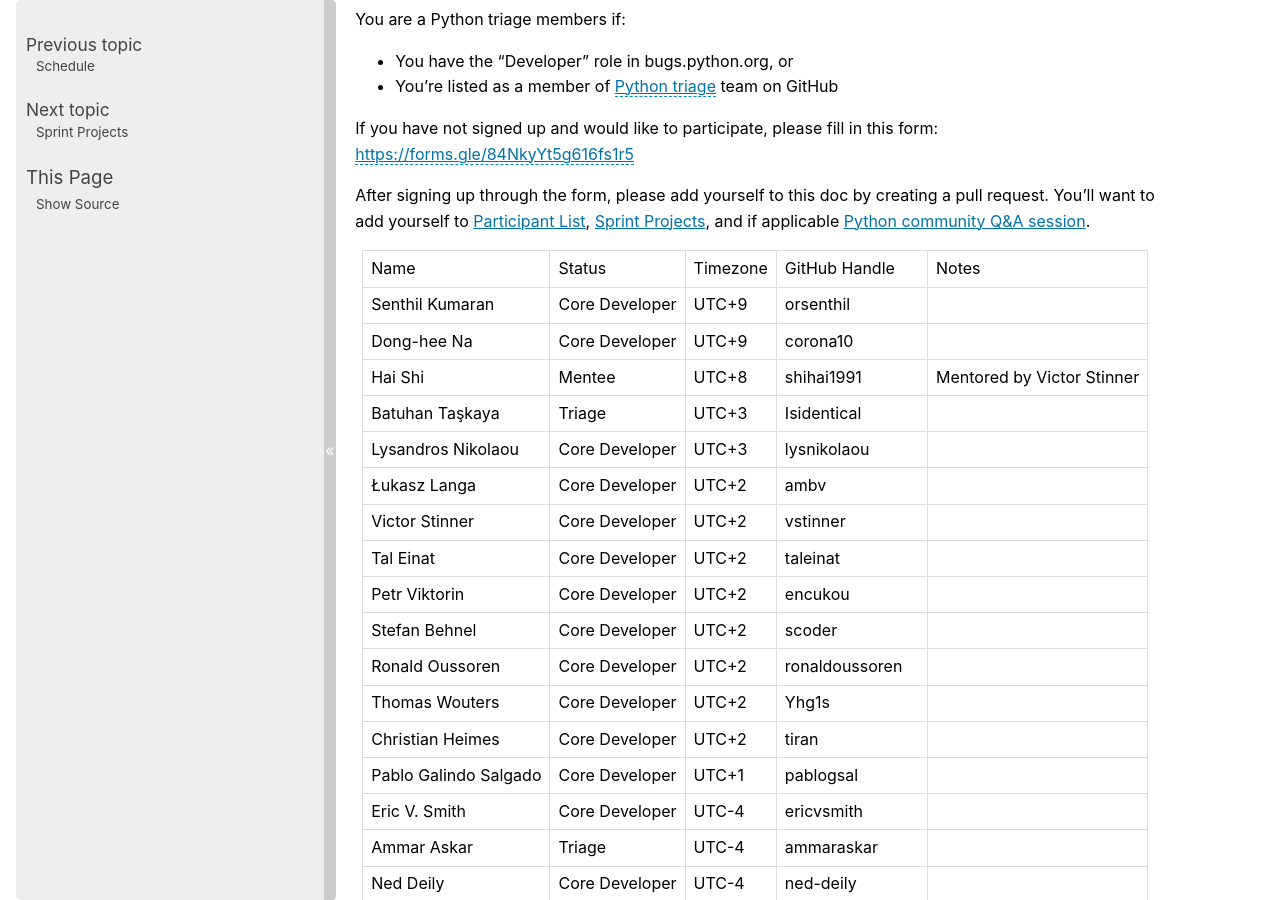
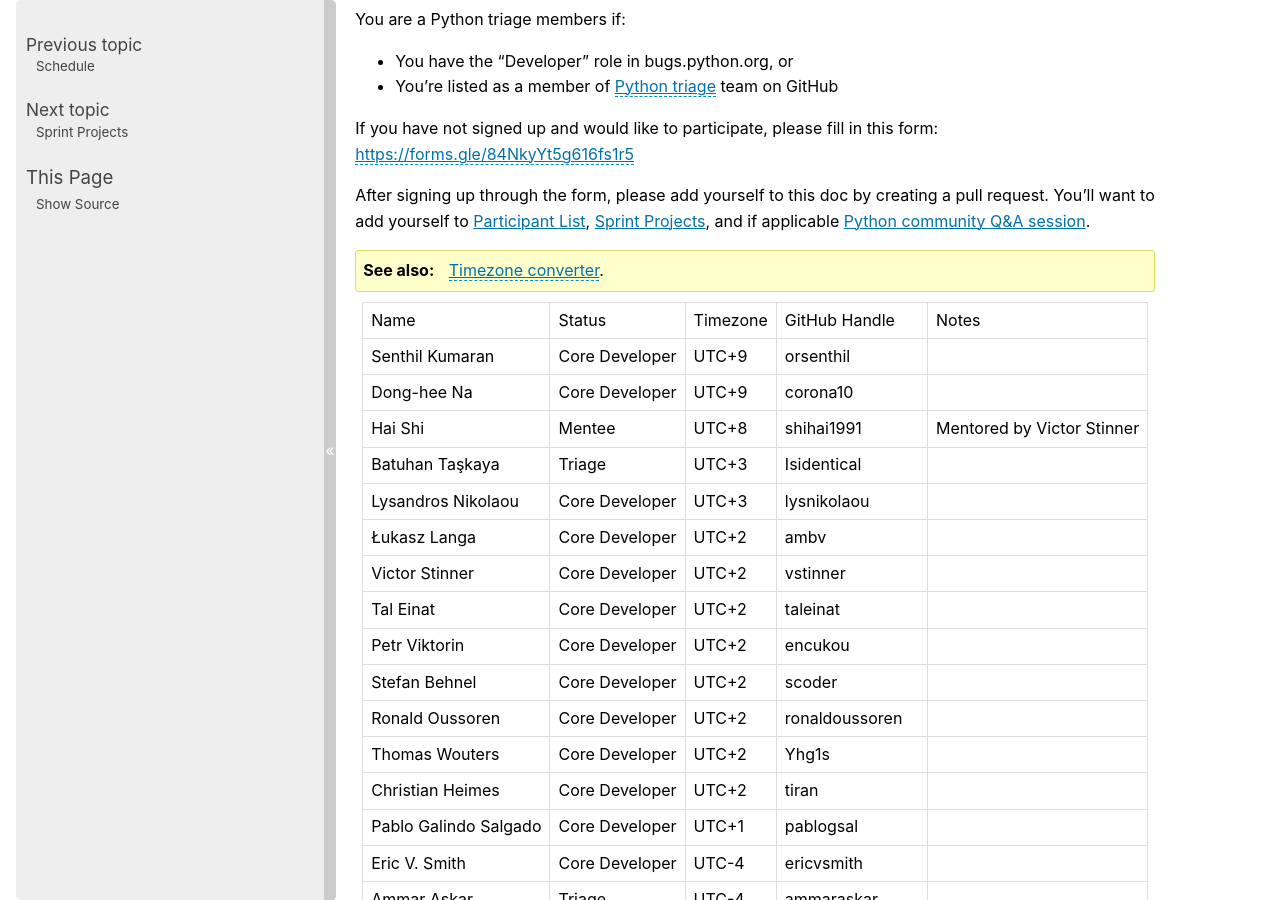
Before and after one commit to python/core-sprint, a Sphinx documentation site: the page built from docs/participants.rst, in a window 1280 px wide and 900 px high, scrolled down 412 px. Built offline with Sphinx 7.4.7, drawn with Linux system fonts in a browser that asks for light colours.

Commit message:
Add link to timezone converter (#30)

```diff
--- a/docs/participants.rst
+++ b/docs/participants.rst
@@ -33,6 +33,10 @@
 After signing up through the form, please add yourself to this doc by
 creating a pull request. You'll want to add yourself to :ref:`participants`,
 :ref:`projects`, and if applicable :ref:`community_qa`.
+
+.. seealso::
+
+   `Timezone converter <https://www.timeanddate.com/worldclock/converter.html?iso=20200910T170000&p1=3911&p2=3910&p3=3905&p4=3904&p5=3903&p6=3918&p7=3919&p8=3920&p9=3921&p10=3922>`_.
 
 +------------------------+-------------------+-----------+-------------------+--------------------------------------+
 | Name                   | Status            | Timezone  | GitHub Handle     | Notes                                |
```
